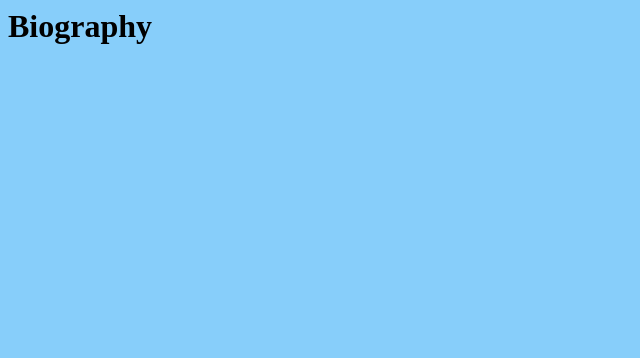
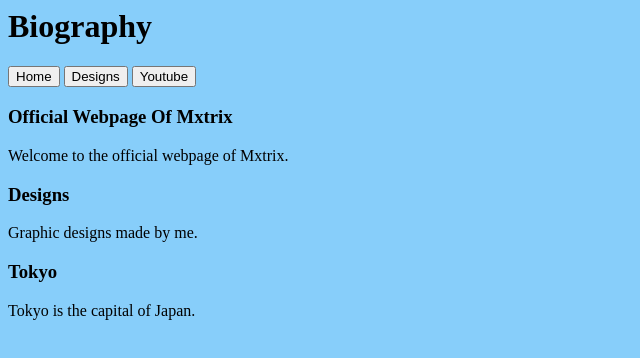
Before and after one commit to MxtrixGFX/MxtrixGFX.github.io, a website: page index.html in a window 1280 px wide. Shown: the whole page, without its empty margins (0-640 px from the left). Drawn offline with Linux system fonts and the light colour scheme.

Commit message:
Update index.html

```diff
--- a/index.html
+++ b/index.html
@@ -5,5 +5,24 @@
     </head>
     <body>
         <h1>Biography</h1>
+        <div class="tab">
+            <button class="tablinks" onclick="opentab(event, "Home")">Home</button>
+            <button class="tablinks" onclick="openCity(event, 'Paris')">Designs</button>
+            <button class="tablinks" onclick="openCity(event, 'Tokyo')">Youtube</button>
+
+          <div id="Home" class="tabcontent">
+            <h3>Official Webpage Of Mxtrix</h3>
+            <p>Welcome to the official webpage of Mxtrix.</p>
+          </div>
+
+          <div id="Design" class="tabcontent">
+            <h3>Designs</h3>
+            <p>Graphic designs made by me.</p>
+          </div>
+
+          <div id="Tokyo" class="tabcontent">
+            <h3>Tokyo</h3>
+            <p>Tokyo is the capital of Japan.</p>
+          </div>
     </body>
 </html>
```
